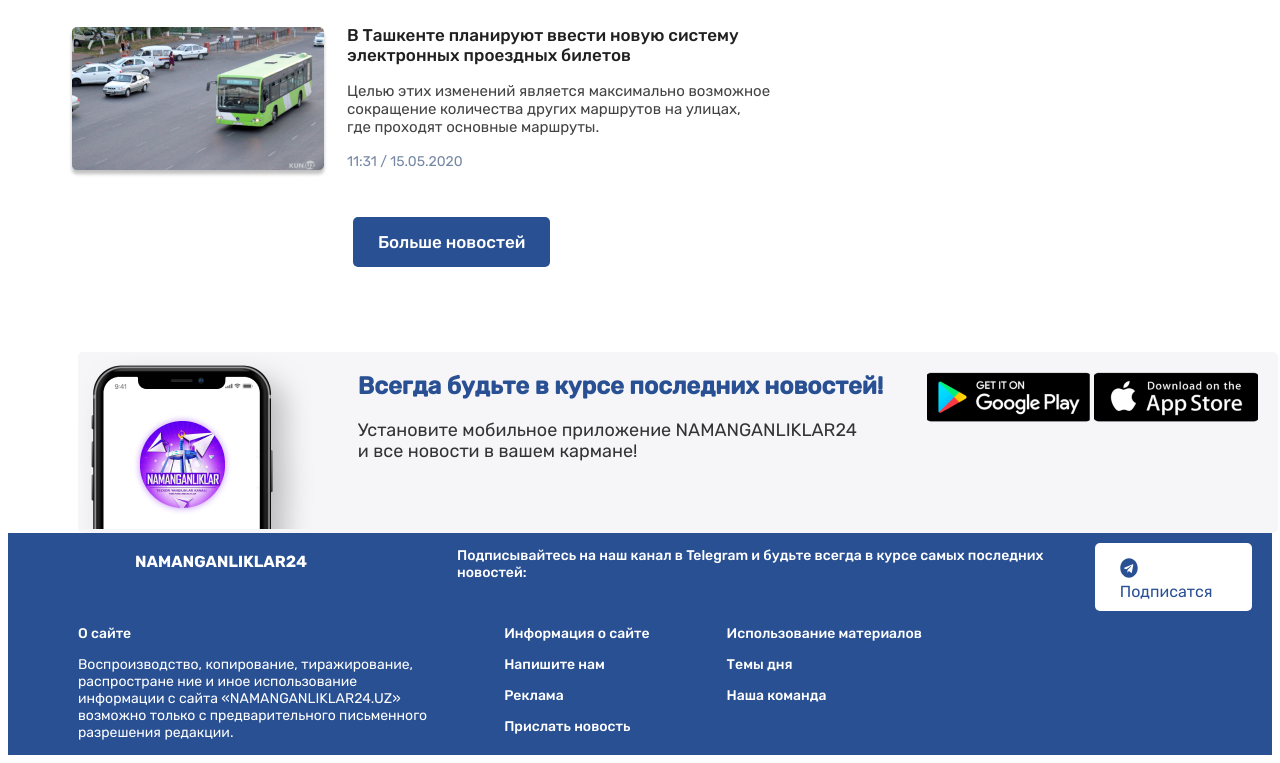
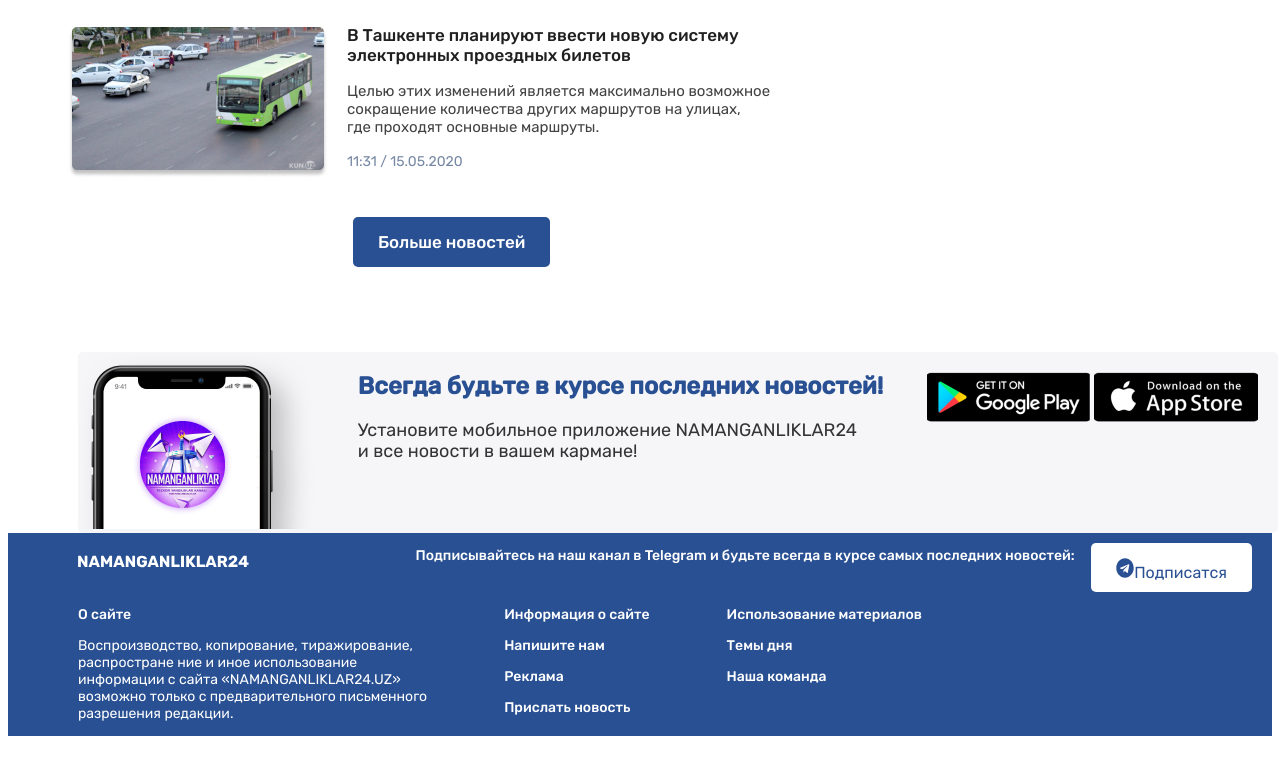
Before and after one commit to ShohruxSafarmatov/namangan--24, a plain HTML site: page index.html in a window 1280 px wide. Shown: the part 2192-2955 px from the top of the page. Drawn offline with Linux system fonts and the light colour scheme.

Commit message:
Update style.css

```diff
--- a/css/style.css
+++ b/css/style.css
@@ -346,7 +346,7 @@ body{
   }
   .footer-image{
     margin-top: 20px;
-    margin-left: 128px;
+    margin-left: 70px;
   }
   .site-info{
     padding-left: 70px;
```
